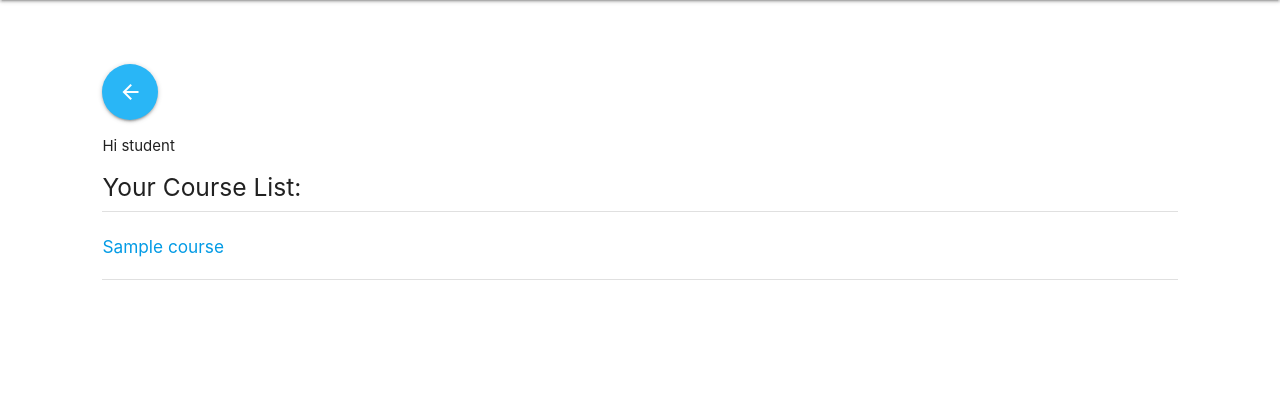
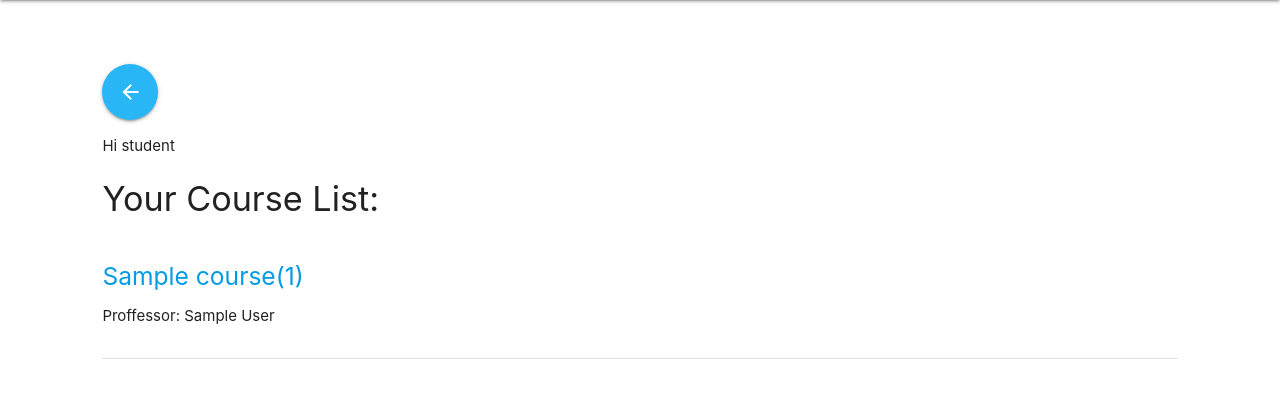
Before and after one commit to Honesty1997/nccu-grade-system, a Django app: page / in a window 1280 px wide. Shown: the part 64-462 px from the top of the page. Run offline with Django 3.2, Linux system fonts and the light colour scheme; a user stored in the database is signed in; tables that the repository leaves empty hold one stand-in row (values such as "Sample post").

Commit message:
another adjustment on main.html

```diff
--- a/templates/modules/main/main.html
+++ b/templates/modules/main/main.html
@@ -8,11 +8,11 @@
     <p>Hi admin</p>
     {% endif %}
 
-    <h5>Your Course List:</h5>
-    <div class="divider"></div>
+    <h4>Your Course List:</h4>
     {% for course in course_list %}
     <div class="section">
-        <h6><a href="{% url 'course:detail' course.id %}">{{ course.course_name }}</a></h6>
+        <h5><a href="{% url 'course:detail' course.id %}">{{ course.course_name }}({{ course.course_number }})</a></h5>
+        <p>Proffessor: {{ course.teacher.name }}</p>
     </div>
     <div class="divider"></div>
     {% endfor %}
```
